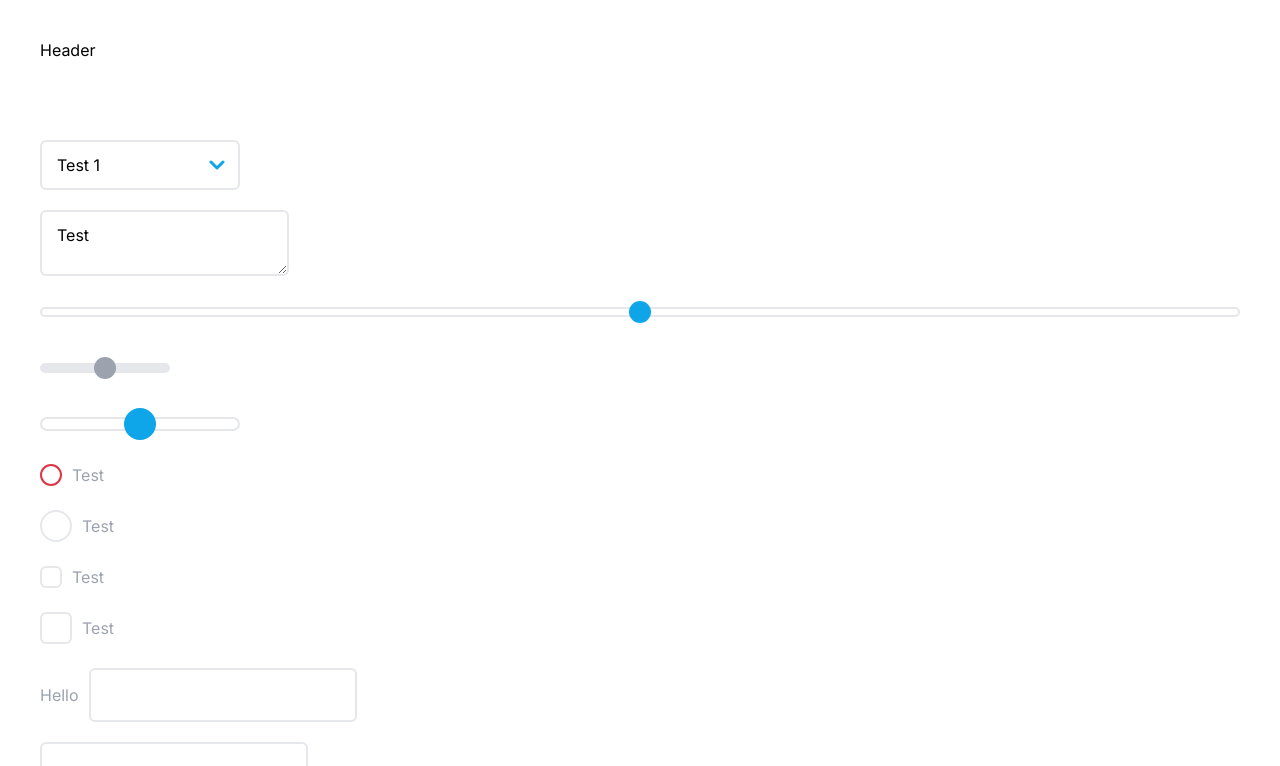
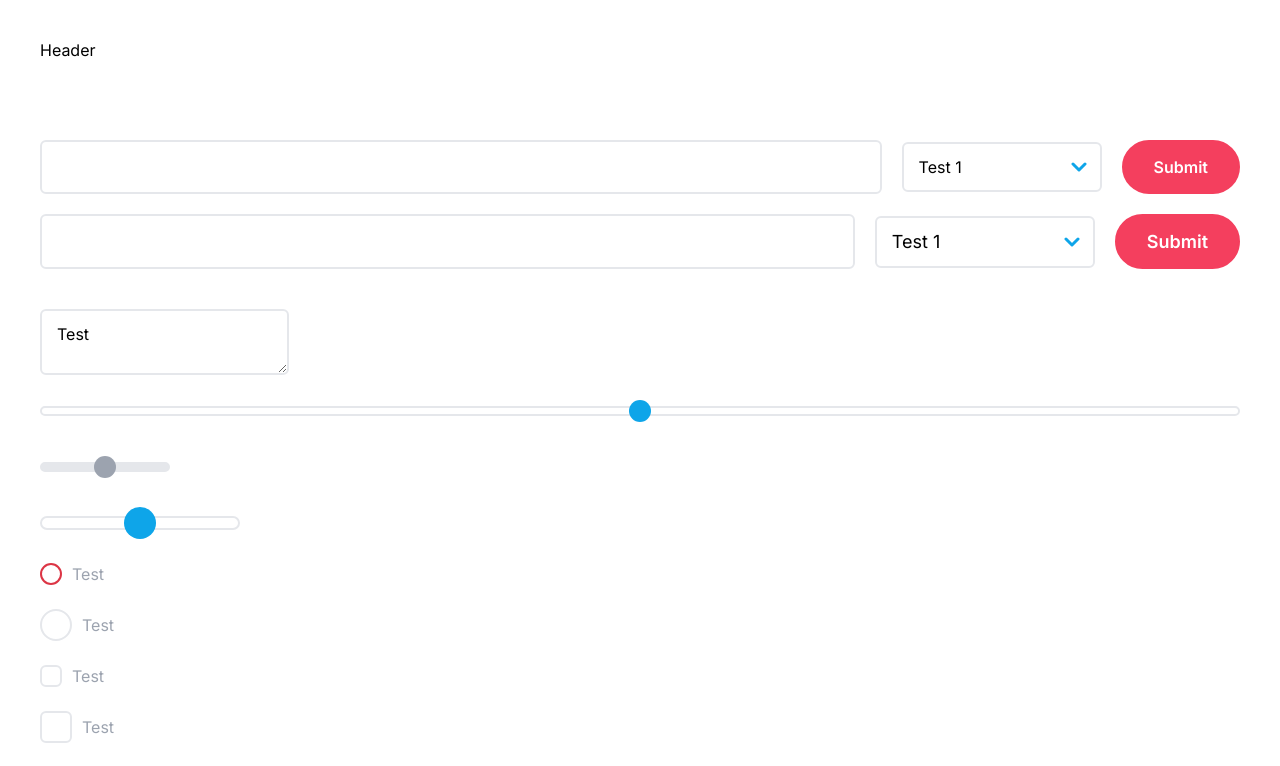
Before and after one commit to cherry-design-system/styled-components, a Next.js app: page / in a window 1280 px wide. Shown: the top 766 px of the page. Built offline with nearby package versions, Linux system fonts and the light colour scheme.

Commit message:
feat: flex component

```diff
--- /dev/null
+++ b/src/app/components/cherry/Flex.tsx
@@ -0,0 +1,36 @@
+"use client";
+import React from "react";
+import styled from "styled-components";
+import { Theme, mq } from "@/app/theme";
+
+interface FlexProps extends React.AllHTMLAttributes<FlexProps> {
+	children?: React.ReactNode;
+	$justifyContent?:
+		| "center"
+		| "flex-start"
+		| "flex-end"
+		| "space-between"
+		| "space-around"
+		| "space-evenly";
+	$wrap?: "wrap" | "nowrap" | "wrap-reverse";
+	$gap?: string;
+	theme?: Theme;
+}
+
+const StyledFlex = styled.div<FlexProps>`
+	display: flex;
+	justify-content: ${({ $justifyContent }) =>
+		$justifyContent || "flex-start"};
+	flex-wrap: ${({ $wrap }) => $wrap || "wrap"};
+	gap: ${({ $gap, theme }) => $gap || theme.spacing.gridGap.xs};
+
+	${mq("lg")} {
+		gap: ${({ $gap, theme }) => $gap || theme.spacing.gridGap.lg};
+	}
+`;
+
+function Flex({ ...props }: FlexProps) {
+	return <StyledFlex {...props}>{props.children}</StyledFlex>;
+}
+
+export { Flex };
--- a/src/app/components/cherry/select.tsx
+++ b/src/app/components/cherry/select.tsx
@@ -58,7 +58,7 @@ const StyledSelect = styled.select<SelectProps>`
 
 	${({ $size, theme }) =>
 		$size === "big"
-			? `min-width: 130px;
+			? `min-width: 220px;
 			font-size: ${theme.fontSizes.inputBig.lg};
 			line-height: ${theme.lineHeights.inputBig.lg};
 	`
--- a/src/app/page.tsx
+++ b/src/app/page.tsx
@@ -6,6 +6,7 @@ import { Input } from "@/app/components/cherry/input";
 import { RangeSlider } from "@/app/components/cherry/range-slider";
 import { Textarea } from "@/app/components/cherry/textarea";
 import { Select } from "./components/cherry/select";
+import { Flex } from "./components/cherry/Flex";
 
 export const metadata: Metadata = {
 	title: "Cherry",
@@ -16,11 +17,25 @@ export default function Home() {
 	return (
 		<main>
 			<Container>
-				<Select>
-					<option value="1">Test 1</option>
-					<option value="2">Test 2</option>
-					<option value="3">Test 3</option>
-				</Select>
+				<Flex $gap="20px" $wrap="nowrap">
+					<Input $fullWidth />
+					<Select>
+						<option value="1">Test 1</option>
+						<option value="2">Test 2</option>
+						<option value="3">Test 3</option>
+					</Select>
+					<Button>Submit</Button>
+				</Flex>
+				<br />
+				<Flex $gap="20px" $wrap="nowrap">
+					<Input $fullWidth $size="big" />
+					<Select $size="big">
+						<option value="1">Test 1</option>
+						<option value="2">Test 2</option>
+						<option value="3">Test 3</option>
+					</Select>
+					<Button $size="big">Submit</Button>
+				</Flex>
 				<br />
 				<br />
 				<Textarea>Test</Textarea>
```
